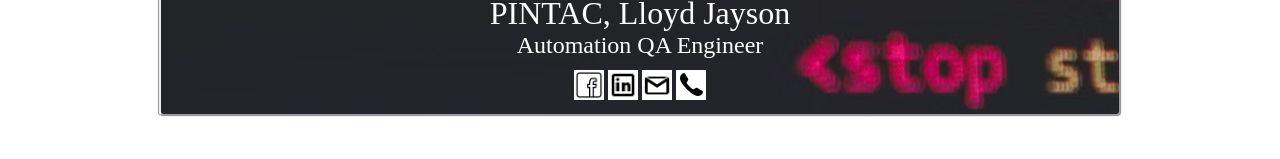
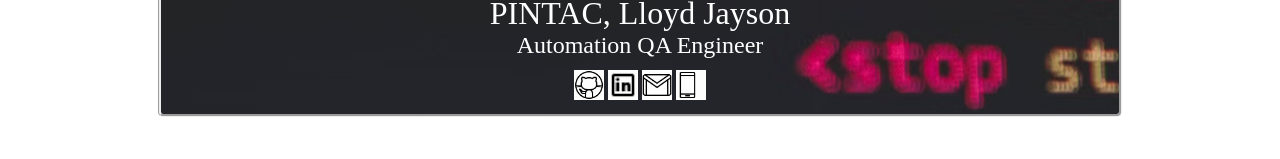
Before and after one commit to LloyDee/html-portfolio, a plain HTML site: page public/index.html in a window 1280 px wide. Shown: the part 270-429 px from the top of the page. Drawn offline with Linux system fonts and the light colour scheme.

Commit message:
adding gifs

```diff
--- a/public/index.html
+++ b/public/index.html
@@ -16,13 +16,13 @@
         <h2 class="name">Automation QA Engineer</h2>
     </div>
     <div class="">
-        <a href="https://www.facebook.com/" target="_blank"> <img src="../assets/images/facebook.png" alt="facebook"
+        <a href="https://github.com/LloyDee/html-portfolio/" target="_blank"> <img src="../assets/images/github.gif" alt="github"
                                                                   class="img"></a>
         <a href="https://www.linkedin.com/in/lloydpintacqaengineer/" target="_blank"> <img
-                src="../assets/images/linkedin.png" alt="linkedin" class="img"></a>
-        <a href="mailto:ljpintac@gmail.com" target="_blank"> <img src="../assets/images/email.png" alt="email"
+                src="../assets/images/linkedin-black.gif" alt="linkedin" class="img"></a>
+        <a href="mailto:ljpintac@gmail.com" target="_blank"> <img src="../assets/images/gmail.gif" alt="email"
                                                                   class="img"></a>
-        <a href="tel:8135160335" target="_blank"> <img src="../assets/images/phone.png" alt="phone" class="img"></a>
+        <a href="tel:8135160335" target="_blank"> <img src="../assets/images/phone.gif" alt="phone" class="img"></a>
     </div>
 </div>
 <h2 class="professional-summary">Professional Summary</h2>
```
Also changed, not shown: assets/images/github.gif (added), assets/images/github.png (added).
